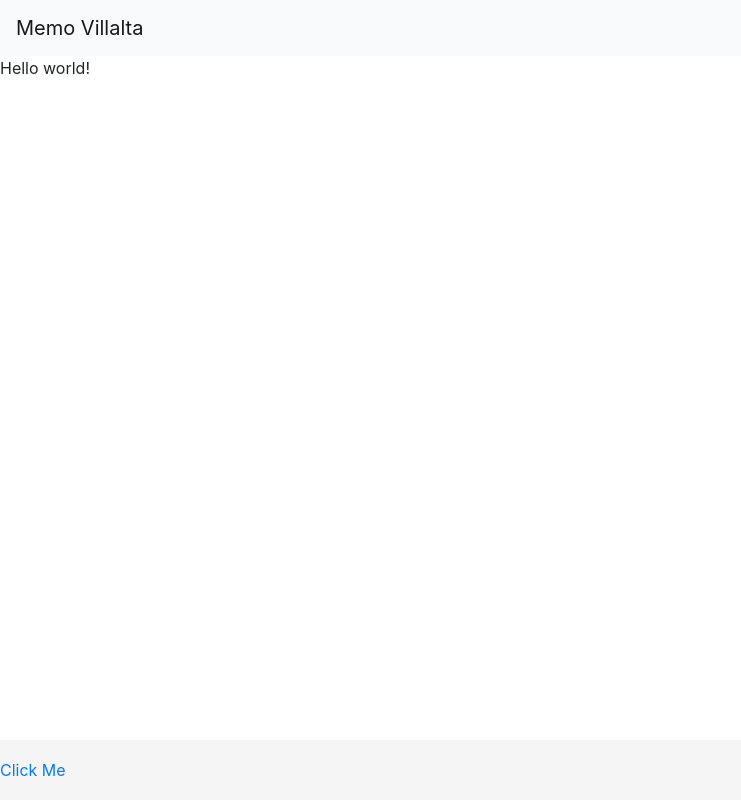
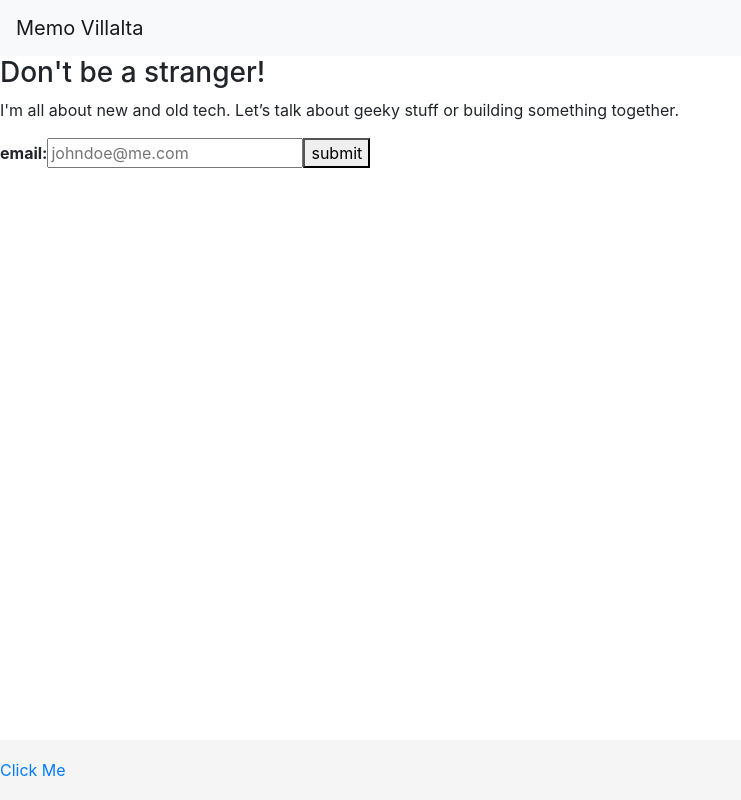
Before and after one commit to memoev/logmemo.com, a Gatsby site: page / in a window 1280 px wide. Shown: the whole page, without its empty margins (0-741 px from the left). Built offline with nearby package versions, Linux system fonts and the light colour scheme; Gatsby itself is replaced by a stand-in of ours.

Commit message:
:construction: new input form
imput form to track emails from readers

```diff
--- /dev/null
+++ b/src/components/SubForm.js
@@ -0,0 +1,20 @@
+import React from "react"
+
+export default function SubForm() {
+  return (
+    <form name="contact">
+      <input type="hidden" />
+      <h3>Don't be a stranger!</h3>
+      <p>
+        I'm all about new and old tech. Let’s talk about geeky stuff or building something together.
+              </p>
+      <div>
+        <label>
+          <b>email:</b>
+          <input type="email" name="email" placeholder="johndoe@me.com"/>
+        </label>
+        <button name="button" type="submit">submit</button>
+      </div>
+    </form>
+  )
+}
--- a/src/pages/index.js
+++ b/src/pages/index.js
@@ -2,13 +2,13 @@ import React from "react"
 
 import NavBar from "../components/NavBar"
 import Footer from "../components/Footer"
-
+import SubForm from "../components/SubForm"
 
 export default function Home() {
   return (
     <>
       <NavBar />
-      <div>Hello world!</div>
+      <SubForm />
       <Footer />
     </>
   )
```
